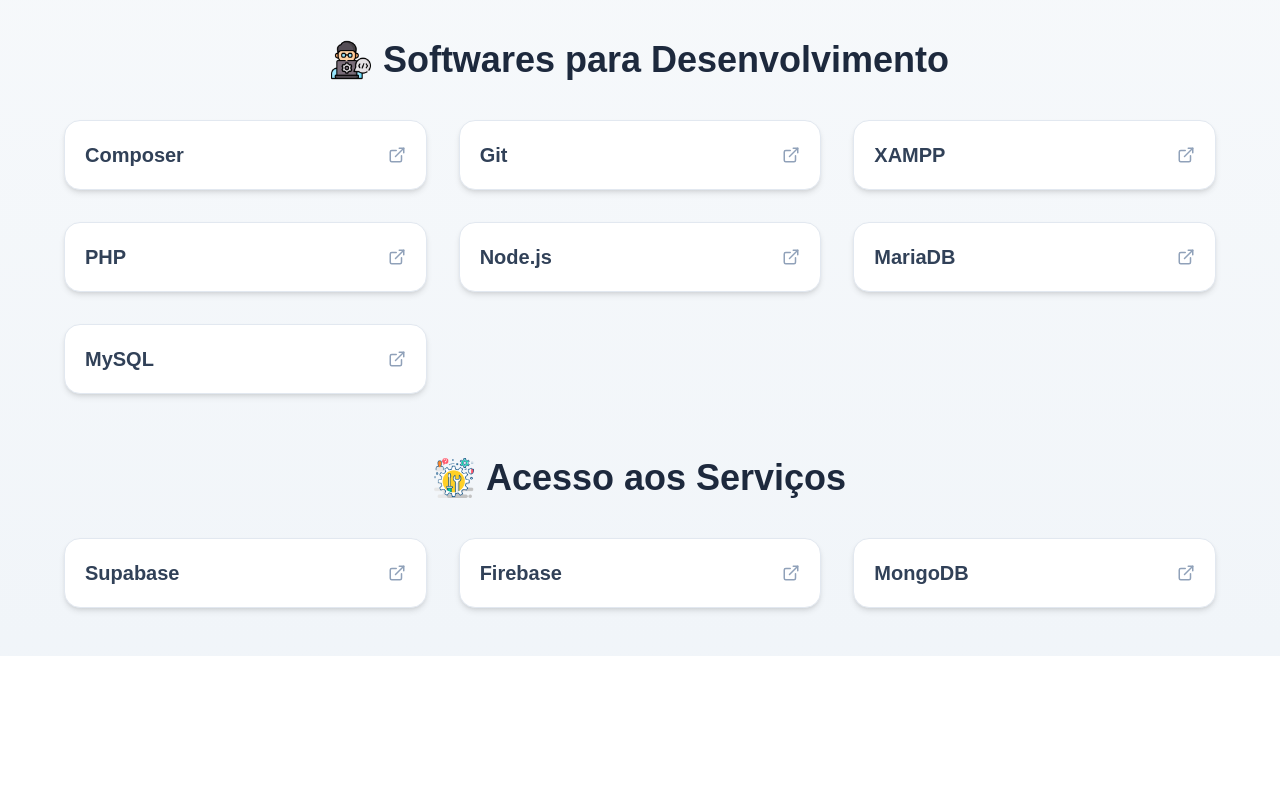
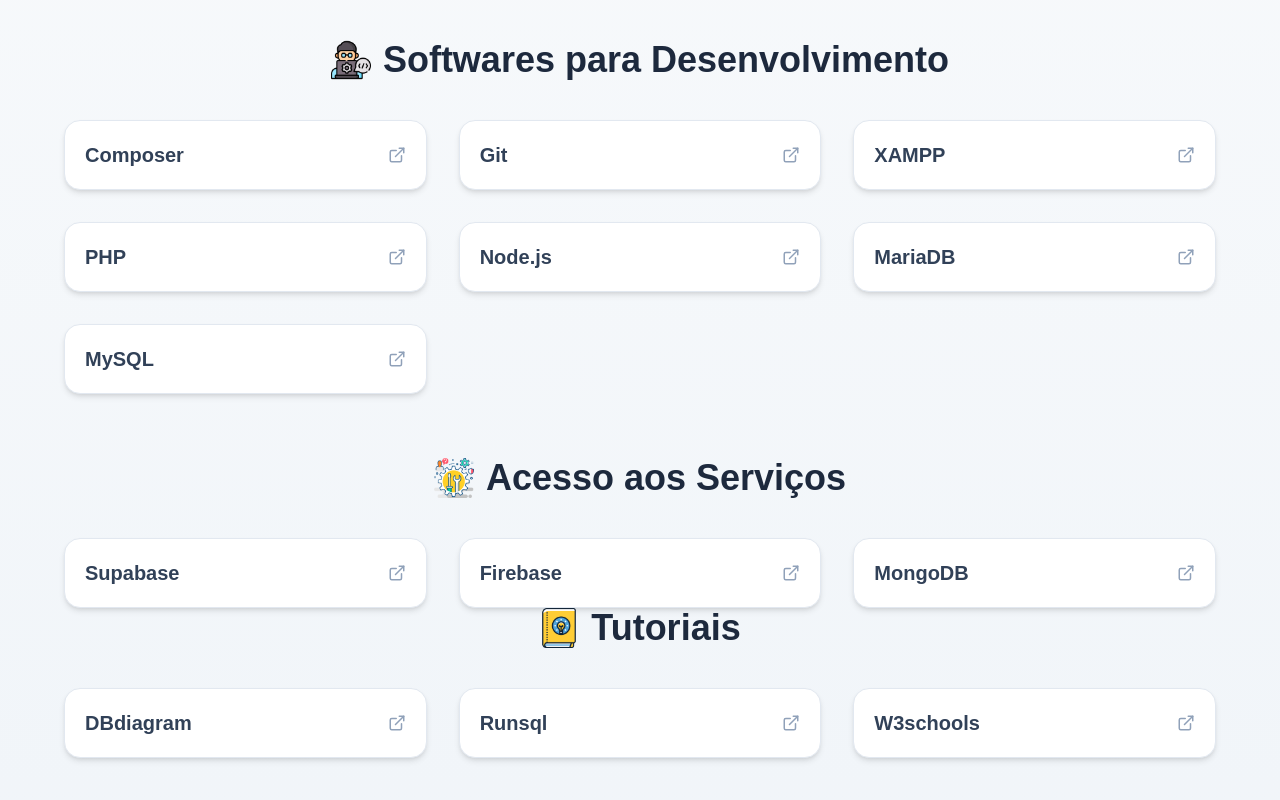
Before and after one commit to LeonardoVilla/repositorioclass, a Next.js app: page / in a window 1280 px wide. Shown: the part 300-1100 px from the top of the page. Before the commit the page ends 956 px from the top, so only its background shows below. Built offline with nearby package versions, Linux system fonts and the light colour scheme.

Commit message:
Ajuste na tela principal - links de  tutoriais

```diff
--- a/src/app/page.tsx
+++ b/src/app/page.tsx
@@ -20,10 +20,10 @@
   { name: "MongoDB", url: "https://www.mongodb.com/" },
 ];
 
-const estudos = [
-  { name: "Supabase", url: "https://supabase.com/" },
-  { name: "Firebase", url: "https://www.firebase.google.com/docs/auth?hl=pt-br" },
-  { name: "MongoDB", url: "https://www.mongodb.com/" },
+const tutoriais = [
+  { name: "DBdiagram", url: "https://dbdiagram.io/d" },
+  { name: "Runsql", url: "https://dbdiagram.io/" },
+  { name: "W3schools", url: "https://www.w3schools.com/" },
 ];
 
 export default function SoftwaresPage() {
@@ -128,6 +128,35 @@
         </div>
       </div>
 
+      {/* Tutoriais e Dicas */}
+      <div className="max-w-6xl mx-auto">
+        <div className="flex items-center justify-center gap-3 mb-10 text-4xl font-bold text-slate-800">
+          <img
+            src="/icons/tutorial.png"
+            alt="Ícone de Software"
+            className="w-10 h-10"
+          />
+          <h1>Tutoriais</h1>
+        </div>
+
+        <div className="grid grid-cols-1 sm:grid-cols-2 md:grid-cols-3 gap-8">
+          {tutoriais.map((s) => (
+            <motion.a
+              key={s.name}
+              href={s.url}
+              target="_blank"
+              rel="noopener noreferrer"
+              whileHover={{ scale: 1.03 }}
+              transition={{ type: "spring", stiffness: 300 }}
+              className="rounded-2xl border border-slate-200 bg-white shadow-md hover:shadow-xl transition-shadow p-5 flex items-center justify-between text-slate-700 font-semibold text-xl"
+            >
+              {s.name}
+              <ExternalLink size={18} className="text-slate-400" />
+            </motion.a>
+          ))}
+        </div>
+      </div>
+
     </main>
   );
 }
```
